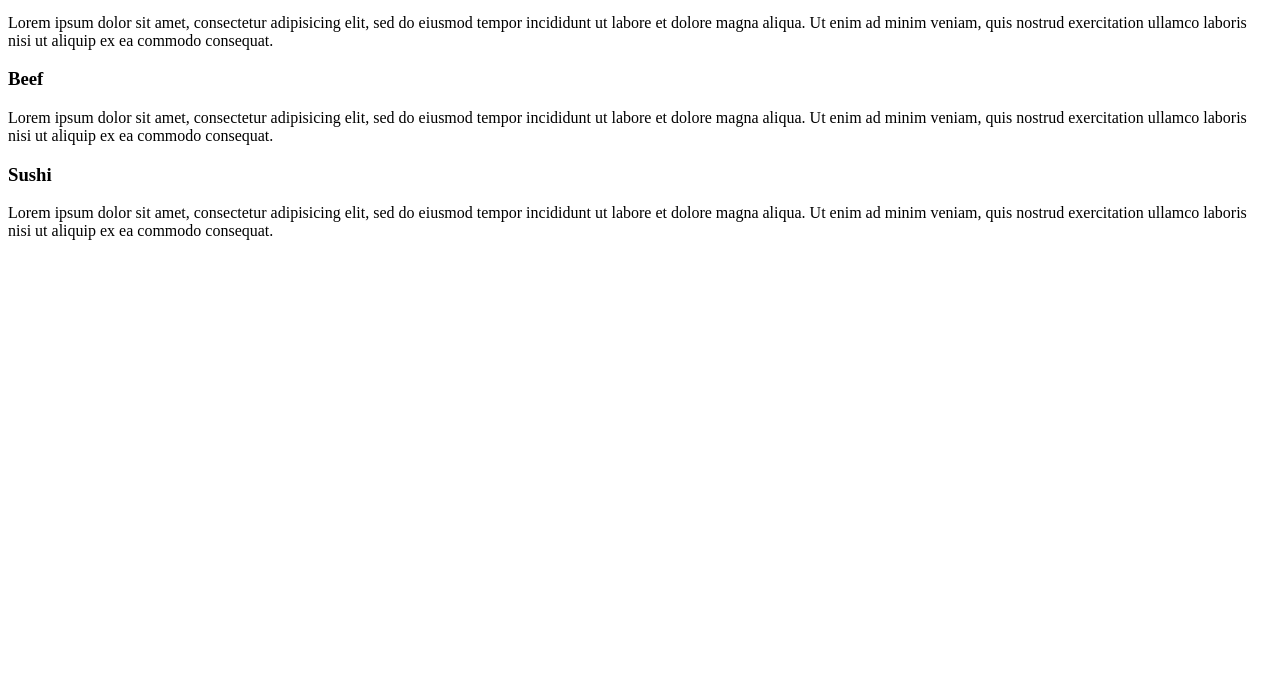
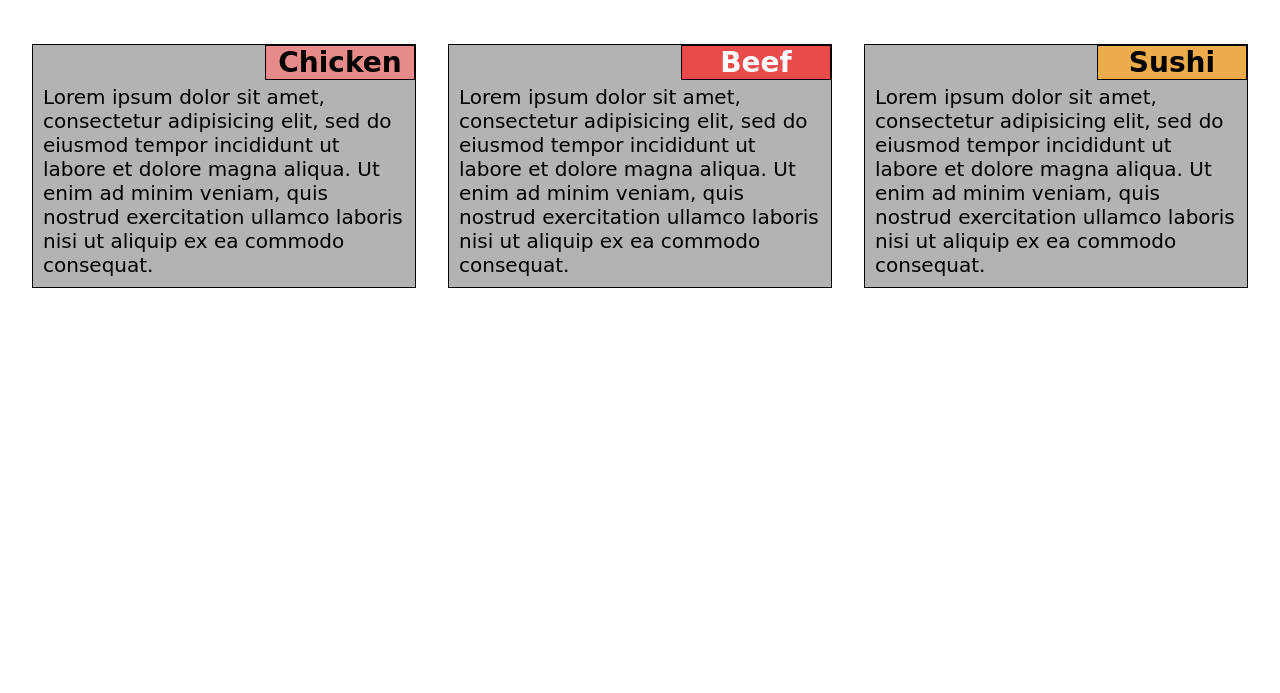
Before and after one commit to ninogogol/Module-2-Coding-Assignment, a plain HTML site: page index.html in a window 1280 px wide. Shown: the part 107-800 px from the top of the page. Drawn offline with Linux system fonts and the light colour scheme.

Commit message:
add css file

```diff
--- a/CSS/style.css
+++ b/CSS/style.css
@@ -0,0 +1,69 @@
+*{
+	box-sizing: border-box;
+	margin: 0;
+	padding: 0;
+}
+h1{
+	text-align: center;
+	margin: 40px;
+	font-size: 275%;
+	font-family: cursive;
+}
+section{
+	background-color: #80808099;
+	border: 1px solid black;
+	float: left;
+	width: 30%;
+	position: relative;
+	margin: 20px auto 20px 32px;
+}
+h3{
+	font-size: 175%;
+	position: absolute;
+	right: 0;
+	font-family: cursive;
+}
+p{
+	font-size: 125%;
+	padding: 40px 10px 10px 10px;
+	font-family: cursive;
+}
+.chicken{
+	border: 1px solid black;
+	background-color: #e78a8a;
+	width: 150px;
+	text-align: center;
+}
+.beef{
+	border: 1px solid black;
+	color: white;
+	background-color: #e94a4a;
+	width: 150px;
+	text-align: center;
+}
+.sushi{
+	border: 1px solid black;
+	background-color: #f9aa34cf;
+	width: 150px;
+	text-align: center;
+}
+@media(min-width: 992px){
+	#box1, #box2, #box3 {
+		width: 30%;
+	}
+}
+@media(min-width: 768px) and (max-width: 991px){
+	#box1, #box2{
+		width: 45%;
+	}
+	#box3{
+		width: 93%;
+		float: left;
+	}
+}
+@media(max-width: 767px){
+	#box1, #box2, #box3{
+		float: left;
+		width: 90%;
+	}
+}
--- a/index.html
+++ b/index.html
@@ -8,27 +8,26 @@
 </head>
 <body>
 	<h1>Our Menu</h1>
-	<div>
-		<h3>Chicken</h3>
+	<section id="box1">
+		<h3 class="chicken">Chicken</h3>
 		<p> Lorem ipsum dolor sit amet, consectetur adipisicing elit, sed do eiusmod
 		tempor incididunt ut labore et dolore magna aliqua. Ut enim ad minim veniam,
 		quis nostrud exercitation ullamco laboris nisi ut aliquip ex ea commodo
 		consequat.</p>
-	</div>
-	<div>
-		<h3>Beef</h3>
+	</section>
+	<section id="box2">
+		<h3 class="beef">Beef</h3>
 		<p> Lorem ipsum dolor sit amet, consectetur adipisicing elit, sed do eiusmod
 		tempor incididunt ut labore et dolore magna aliqua. Ut enim ad minim veniam,
 		quis nostrud exercitation ullamco laboris nisi ut aliquip ex ea commodo
 		consequat.</p>
-	</div>
-	<div>
-		<h3>Sushi</h3>
+	</section>
+	<section id="box3">
+		<h3 class="sushi">Sushi</h3>
 		<p> Lorem ipsum dolor sit amet, consectetur adipisicing elit, sed do eiusmod
 		tempor incididunt ut labore et dolore magna aliqua. Ut enim ad minim veniam,
 		quis nostrud exercitation ullamco laboris nisi ut aliquip ex ea commodo
 		consequat.</p>
-	</div>
-
+	</section>
 </body>
 </html>
```
